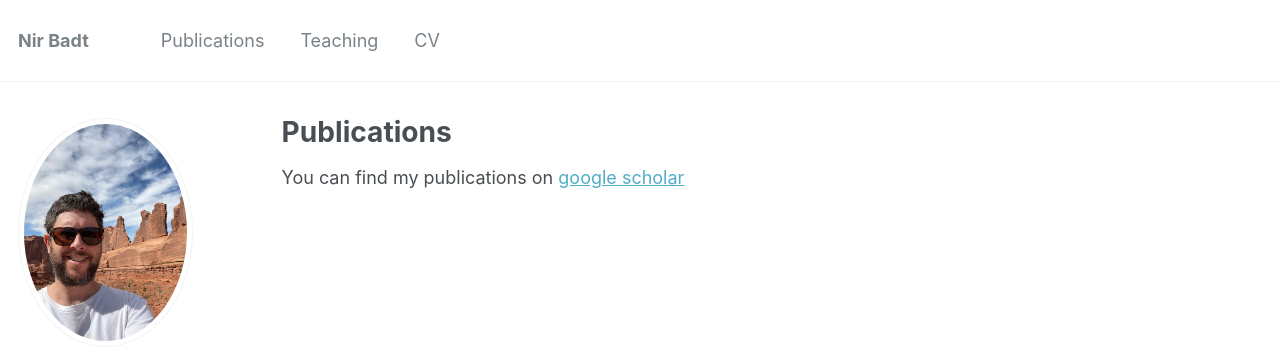
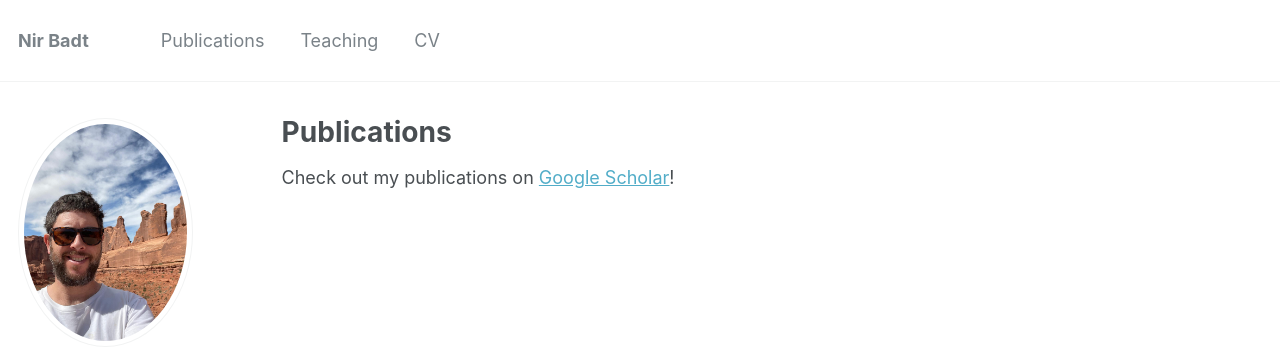
Before and after one commit to nzbadt/nir-website, a Jekyll site: the page built from _pages/publications.md, in a window 1280 px wide. Shown: the top 360 px of the page. Built offline with Jekyll 4.4.1, drawn with Linux system fonts in a browser that asks for light colours; some web fonts are replaced.

Commit message:
Update publications.md

```diff
--- a/_pages/publications.md
+++ b/_pages/publications.md
@@ -5,4 +5,4 @@ permalink: /publications/
 author_profile: true
 ---
 
-You can find my publications on [google scholar](https://scholar.google.com/citations?user=CK8Avk8AAAAJ&hl=en&oi=ao)
+Check out my publications on [Google Scholar](https://scholar.google.com/citations?user=CK8Avk8AAAAJ&hl=en&oi=ao)!
```
